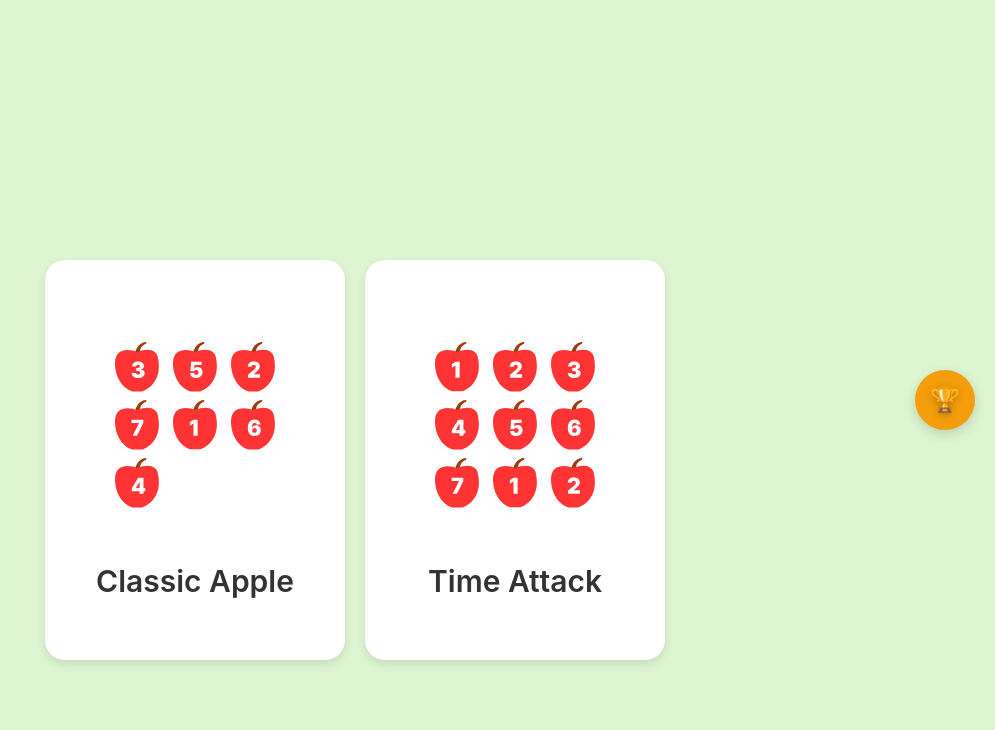
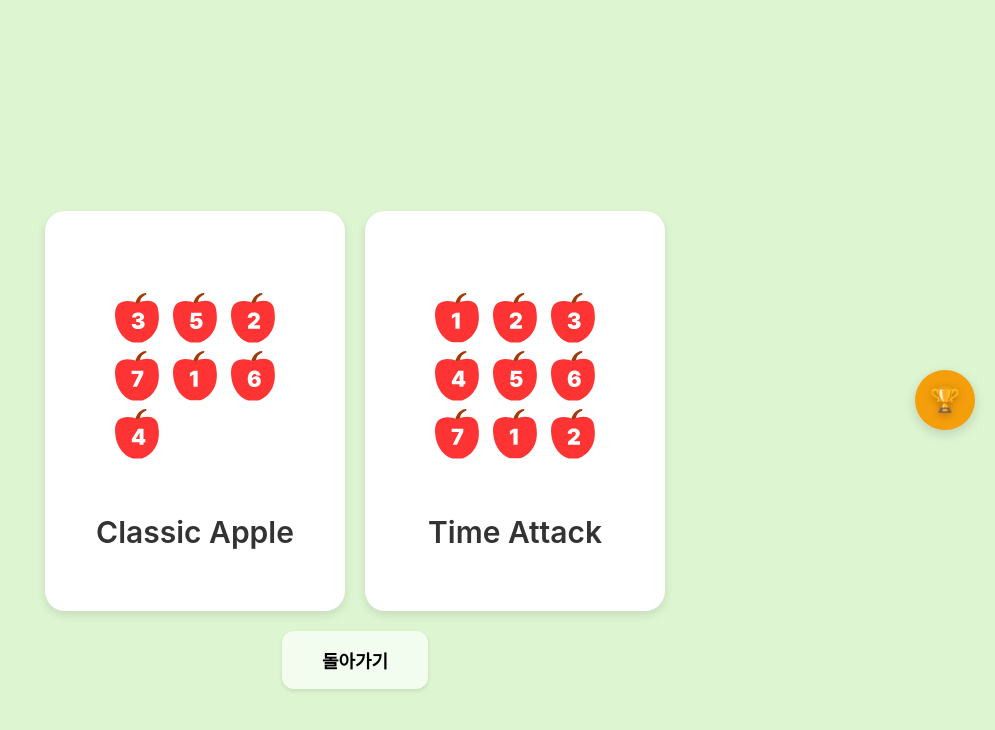
Before and after one commit to jomebe/AiB, a React (Create React App) app: page /arcade in a window 1280 px wide. Both pictures are taken after a click on the element "classic". Shown: the top 730 px of the page, without its empty margins (285-1280 px from the left). Built offline with nearby package versions, Linux system fonts and the light colour scheme; a web font is replaced by a local one.

Commit message:
돌아가기 버튼 수정

```diff
--- a/src/components/pages/Arcade.jsx
+++ b/src/components/pages/Arcade.jsx
@@ -30,6 +30,7 @@ function Arcade({ onBack }) {
   };
   const renderModeSelection = () => {
     return (
+      <>
       <div className="mode-selection-container">
         <div
           className="mode-card"
@@ -78,6 +79,10 @@ function Arcade({ onBack }) {
           <div className="mode-title">Golden Apple</div>
         </div>
       </div>
+      <button onClick={onBack} className="back-button">
+        돌아가기
+      </button>
+      </>
     );
   };
   const renderGameContent = () => {
--- a/src/components/pages/Classic.jsx
+++ b/src/components/pages/Classic.jsx
@@ -37,6 +37,7 @@ function Classic({ onBack }) {
 
   const renderModeSelection = () => {
     return (
+      <>
       <div className="mode-selection-container">        <div className="mode-card" onClick={handleClassicApple}>
           <div className="apple-grid classic-grid">
             <div className="apple-item"><img src={Apple3} alt="3" /></div>
@@ -64,6 +65,10 @@ function Classic({ onBack }) {
           <div className="mode-title">Time Attack</div>
         </div>
       </div>
+      <button onClick={onBack} className="back-button">
+        돌아가기
+      </button>
+      </>
     );
   };
 
```
